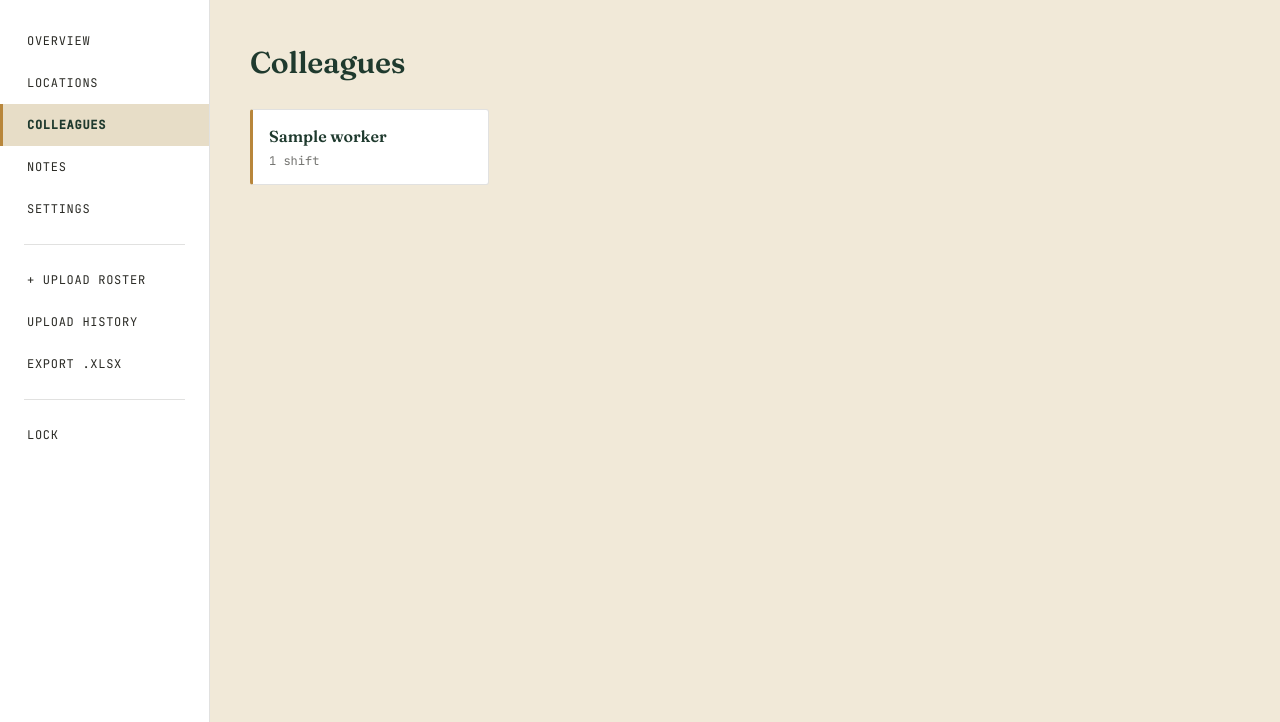
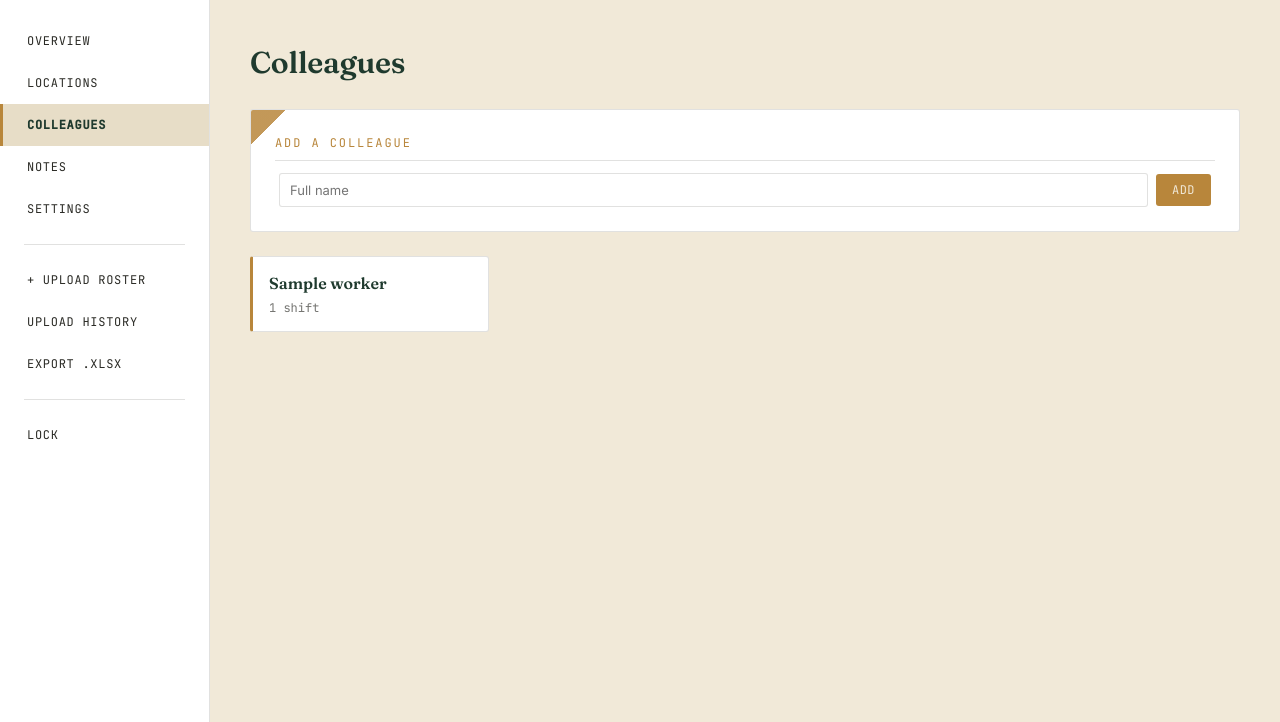
Before and after one commit to tlegrand-be/Museum, a Flask app: page /colleagues in a window 1280 px wide. Shown: the part 99-821 px from the top of the page. Run offline with Flask 3, Linux system fonts and the light colour scheme; the visitor is signed in with stand-in values (Sample User, id 1); tables that the repository leaves empty hold one stand-in row (values such as "Sample post").

Commit message:
feat(colleagues): let admins add a new colleague and fix name typos
Previously a colleague only came into existence as a side effect of a
saved shift, and there was no way to rename one in place -- an admin
noticing a typo had to delete and re-add, losing shift history in the
process.

Co-Authored-By: Claude Sonnet 5 <noreply@anthropic.com>

```diff
--- a/app.py
+++ b/app.py
@@ -377,6 +377,25 @@ def colleagues_page():
     return render_template("colleagues.html", workers=stats["workers"])
 
 
+@app.route("/colleagues/add", methods=["POST"])
+@admin_required
+def add_worker():
+    name = request.form.get("name", "").strip()
+    if not name:
+        flash("Please enter a name.", "error")
+        return redirect(url_for("colleagues_page"))
+    worker_id, conflict = database.create_worker(name)
+    if worker_id is None:
+        flash(
+            f'A colleague named "{conflict}" already exists (or is very close to it) -- '
+            'use that entry, or rename it first if this is genuinely a different person.',
+            "error",
+        )
+        return redirect(url_for("colleagues_page"))
+    flash(f'Added "{name}".', "success")
+    return redirect(url_for("worker_page", worker_id=worker_id))
+
+
 @app.route("/locations")
 def locations_page():
     stats = database.overview_stats()
@@ -393,6 +412,26 @@ def worker_page(worker_id):
         "worker.html", detail=detail, locations=locations,
         worker_id_for_sidebar=worker_id, active_location_id=None,
     )
+
+
+@app.route("/worker/<int:worker_id>/rename", methods=["POST"])
+@admin_required
+def rename_worker(worker_id):
+    detail = database.worker_detail(worker_id)
+    if not detail:
+        abort(404)
+    new_name = request.form.get("name", "").strip()
+    if not new_name:
+        flash("Please enter a name.", "error")
+        return redirect(url_for("worker_page", worker_id=worker_id))
+    if new_name.lower() == detail["worker"]["name"].lower():
+        return redirect(url_for("worker_page", worker_id=worker_id))
+    result_id = database.rename_worker(worker_id, new_name)
+    if result_id != worker_id:
+        flash(f'Renamed to "{new_name}", merging with the existing colleague of that name.', "success")
+    else:
+        flash(f'Renamed to "{new_name}".', "success")
+    return redirect(url_for("worker_page", worker_id=result_id))
 
 
 @app.route("/worker/<int:worker_id>/delete", methods=["POST"])
--- a/database.py
+++ b/database.py
@@ -480,6 +480,63 @@ def worker_detail(worker_id):
     }
 
 
+def create_worker(name):
+    """Add a brand-new colleague with no shifts yet -- e.g. someone starting
+    next week who should already show up in name pickers. Returns
+    (worker_id, None) on success, or (None, existing_name) if the name
+    already belongs to someone (exact, case-insensitive, or a close-enough
+    spelling), or (None, None) if the name is blank."""
+    name = name.strip()
+    if not name:
+        return None, None
+    conn = get_db()
+    try:
+        row = conn.execute("SELECT name FROM workers WHERE name = ? COLLATE NOCASE", (name,)).fetchone()
+        if row:
+            return None, row["name"]
+        similar = find_similar_worker_name(conn, name)
+        if similar:
+            return None, similar
+        cur = conn.execute("INSERT INTO workers (name) VALUES (?)", (name,))
+        conn.commit()
+        return cur.lastrowid, None
+    finally:
+        conn.close()
+
+
+def rename_worker(worker_id, new_name):
+    """Rename a colleague in place, e.g. fixing a typo -- if the corrected
+    name already belongs to a different existing colleague, merges this
+    colleague's shifts into that one instead (repointing each shift, and
+    dropping any that would become an exact duplicate) rather than leaving
+    two entries for the same person. Returns the worker_id the shifts now
+    live under (either this one, renamed, or the one merged into), or None
+    if new_name is blank."""
+    new_name = (new_name or "").strip()
+    if not new_name:
+        return None
+    conn = get_db()
+    try:
+        other = conn.execute(
+            "SELECT id FROM workers WHERE name = ? COLLATE NOCASE AND id != ?", (new_name, worker_id)
+        ).fetchone()
+        if other:
+            merge_into = other["id"]
+            for shift in conn.execute("SELECT id FROM shifts WHERE worker_id = ?", (worker_id,)).fetchall():
+                try:
+                    conn.execute("UPDATE shifts SET worker_id = ? WHERE id = ?", (merge_into, shift["id"]))
+                except sqlite3.IntegrityError:
+                    conn.execute("DELETE FROM shifts WHERE id = ?", (shift["id"],))
+            conn.execute("DELETE FROM workers WHERE id = ?", (worker_id,))
+            conn.commit()
+            return merge_into
+        conn.execute("UPDATE workers SET name = ? WHERE id = ?", (new_name, worker_id))
+        conn.commit()
+        return worker_id
+    finally:
+        conn.close()
+
+
 def delete_worker(worker_id):
     """Delete a colleague entirely, along with every shift of theirs (the
     shifts.worker_id FK is ON DELETE CASCADE) -- e.g. someone who was OCR'd
--- a/templates/colleagues.html
+++ b/templates/colleagues.html
@@ -3,6 +3,16 @@
 {% block content %}
 
 <h1 style="margin-bottom: 24px;">Colleagues</h1>
+
+{% if is_admin %}
+<div class="plaque" style="margin-bottom: 24px;">
+  <div class="section-title" style="margin-bottom: 12px;">Add a colleague</div>
+  <form method="post" action="{{ url_for('add_worker') }}" class="note-quick-add">
+    <input type="text" name="name" placeholder="Full name" required>
+    <button class="btn brass" type="submit">Add</button>
+  </form>
+</div>
+{% endif %}
 
 {% if workers | length == 0 %}
 <div class="plaque empty-state"><p>No colleagues logged yet. Upload a roster to get started.</p></div>
```
Also changed, not shown: templates/worker.html (+11 -4 lines).
